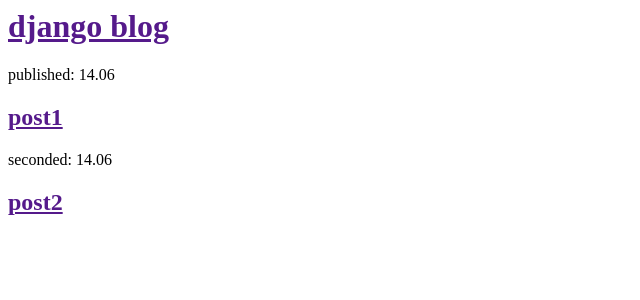
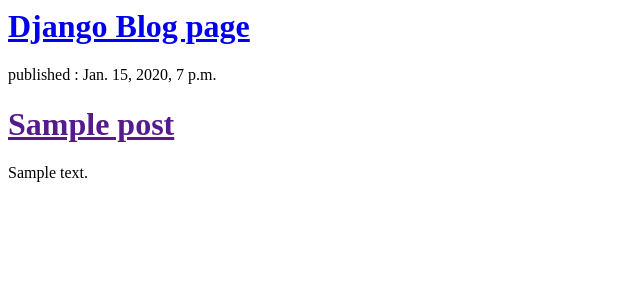
Before and after one commit to armica/djangogirls, a Django app: template blog/templates/blog/post_list.html in a window 1280 px wide. Shown: the top 300 px of the page, without its empty margins (0-640 px from the left). Run offline with Django 3.2, Linux system fonts and the light colour scheme; the template is opened without the code that fills it: values that come from a table or form of the project are taken from there, others are empty; tables that the repository leaves empty hold one stand-in row (values such as "Sample post"); parts of the project's set-up code (start-up, migrations or seed data) failed here and were passed over.

Commit message:
modified templates

```diff
--- a/blog/templates/blog/post_list.html
+++ b/blog/templates/blog/post_list.html
@@ -1,18 +1,14 @@
 <html>
-<head>
-    <title>django blog</title>
-</head>
 <body>
 <div>
-    <h1><a href="">django blog</a></h1>
+    <h1><a href="/">Django Blog page</a></h1>
 </div>
+{% for post in posts %}
 <div>
-    <p>published: 14.06</p>
-    <h2><a href ="">post1 </a></h2>
+    <p>published : {{ post.published_date}}</p>
+    <h1><a href="">{{post.title}}</a></h1>
+    <p>{{post.text|linebreaksbr}}</p>
 </div>
-<div>
-    <p>seconded: 14.06</p>
-    <h2><a href="">post2</h2>
-</div>
+{% endfor %}
 </body>
 </html>
--- a/blog/views.py
+++ b/blog/views.py
@@ -1,4 +1,7 @@
 from django.shortcuts import render
+from .models import Post
+from django.utils import timezone
 
 def post_list(request):
-    return render(request, 'blog/post_list.html', {})
+    posts = Post.objects.filter(published_date__lte=timezone.now()).order_by('published_date')
+    return render(request, 'blog/post_list.html', {'posts':posts})
```
